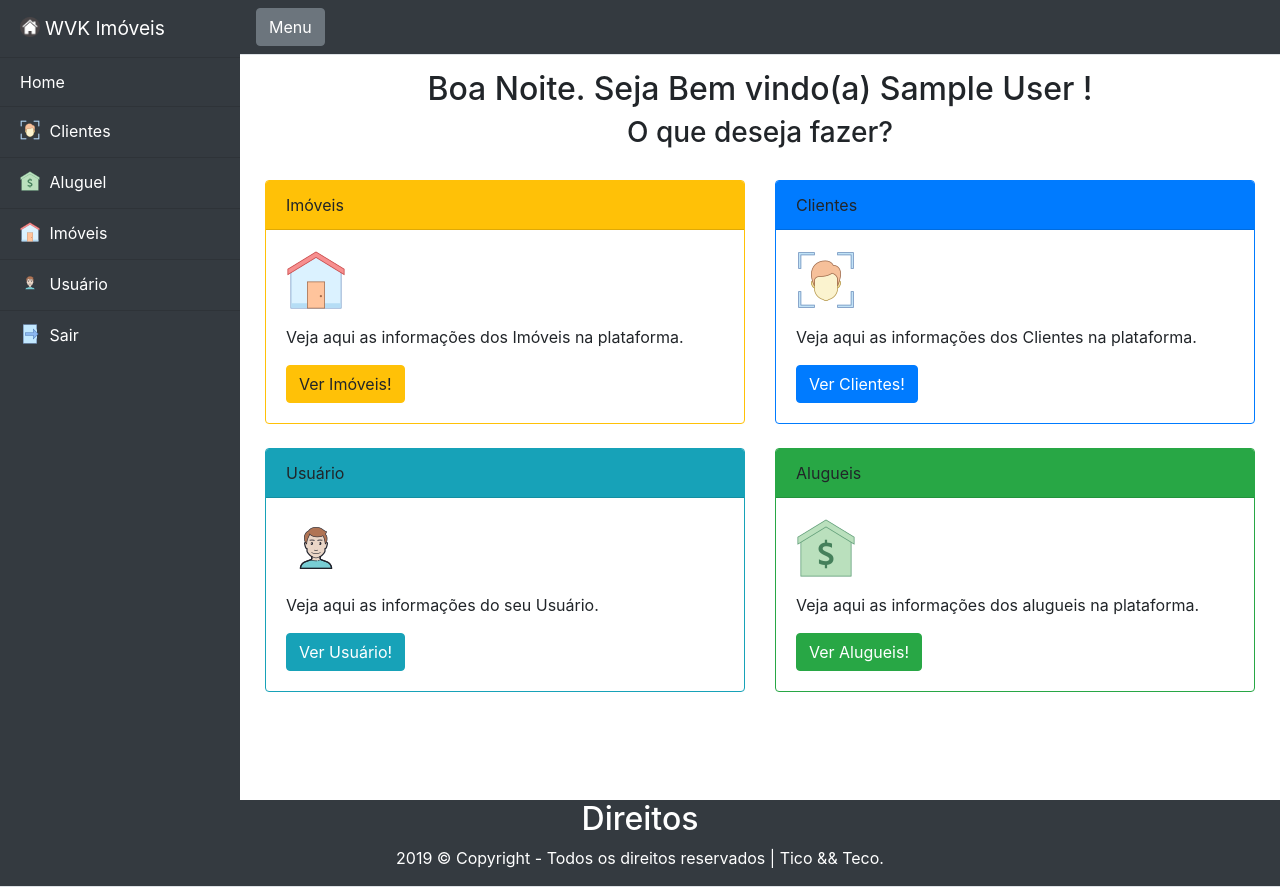
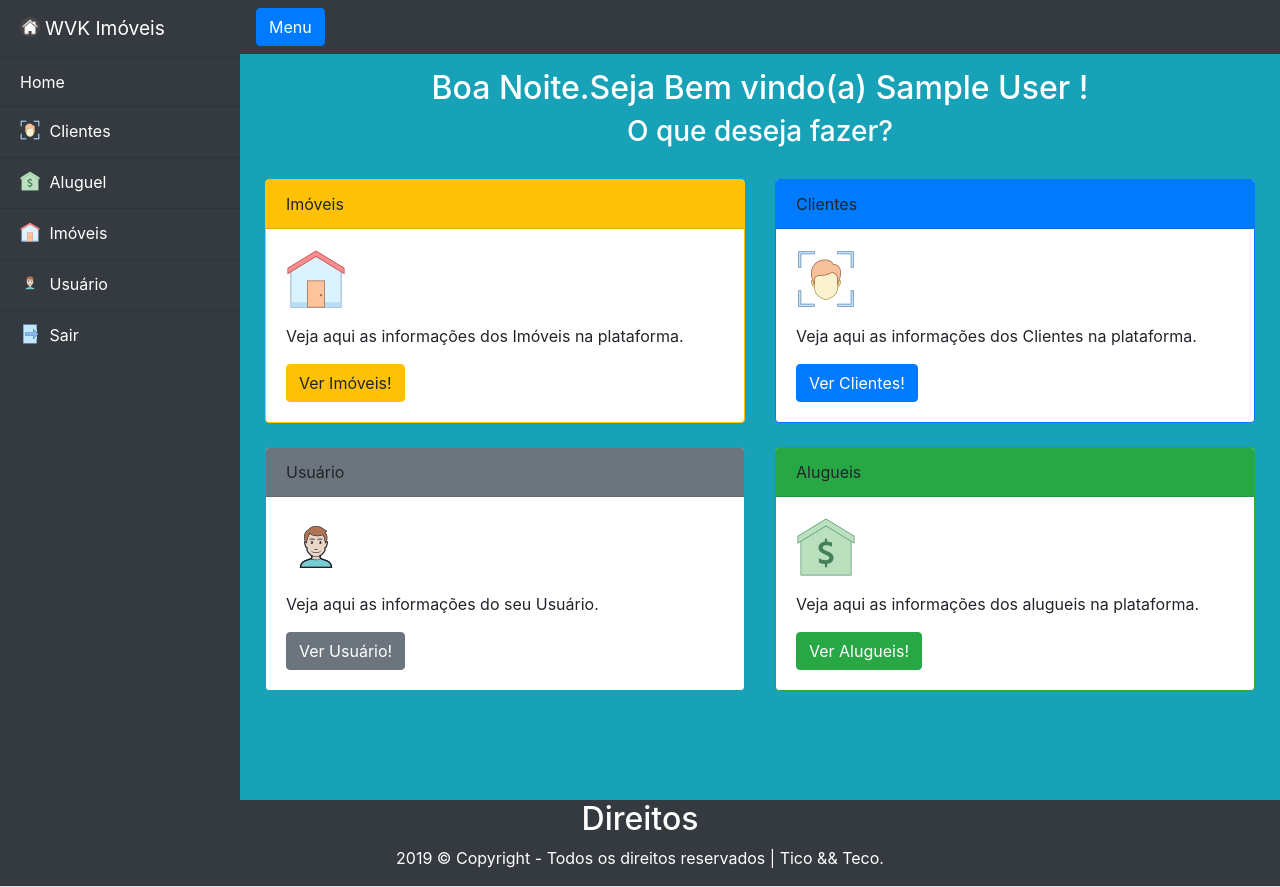
Before and after one commit to KastroWalker/WVK-Imoveis, a PHP site: page /View/vendedor/home_vendedor.php in a window 1280 px wide. Run offline with PHP 8.4, Linux system fonts and the light colour scheme; the visitor is signed in with stand-in values (Sample User, id 1).

Commit message:
Ajeitando a tela de home_vendedor

```diff
--- a/View/vendedor/home_vendedor.php
+++ b/View/vendedor/home_vendedor.php
@@ -26,7 +26,7 @@
         }
     </style>
 </head>
-<body>
+<body class="bg-info">
     <div class="d-flex" id="wrapper">
         <?php
             slideBar("../../img/icon.webp", $icons,"home_vendedor.php", "clientes/clientes.php", "aluguel/aluguel.php", "imoveis/imoveis.php", "usuario/usuario.php", "../../Control/logout.php");
@@ -34,18 +34,18 @@
 
         <div id="page-content-wrapper">
             <header>
-                <nav class="navbar navbar-expand-lg navbar-dark bg-dark border-bottom">
-                    <button class="btn btn-secondary" id="menu-toggle">Menu</button>
+                <nav class="navbar navbar-expand-lg navbar-dark bg-dark ">
+                    <button class="btn btn-primary" id="menu-toggle">Menu</button>
                 </nav>
             </header>
             <div class="container-fluid">
-                <h2 class="d-flex justify-content-center" style="margin-top: 15px;">
+                <h2 class="d-flex justify-content-center text-white" style="margin-top: 15px;">
                     <?php
                         mostra_turno();
-                        echo " Seja Bem vindo(a) $nome_vendedor !";
+                        echo "Seja Bem vindo(a) $nome_vendedor !";
                     ?>
                 </h2>
-                <h3 class="d-flex justify-content-center">O que deseja fazer?</h3>
+                <h3 class="d-flex justify-content-center text-white">O que deseja fazer?</h3>
                 <div style="margin-top: 30px;">
                     <div class="card-deck d-flex justify-content-center">
                         <div class="card border-warning mb-4" style="max-width: 30rem;">
@@ -53,7 +53,7 @@
                             <div class="card-body">
                                 <img src="../../img/home_vendedor/icon-home.png">
                                 <p class="card-text text_card">Veja aqui as informações dos Imóveis na plataforma.</p>
-                                <button class="btn btn-warning">Ver Imóveis!</button>
+                                <button class="btn btn-warning btn-imoveis">Ver Imóveis!</button>
                             </div>
                         </div>
                         <div class="card border-primary mb-4" style="max-width: 30rem;">
@@ -61,18 +61,18 @@
                             <div class="card-body">
                                 <img src="../../img/home_vendedor/icon-client-management.png">
                                 <p class="card-text text_card">Veja aqui as informações dos Clientes na plataforma.</p>
-                                <button class="btn btn-primary">Ver Clientes!</button>
+                                <button class="btn btn-primary btn-cliente">Ver Clientes!</button>
                             </div>
                         </div>
                     </div>
 
                     <div class="card-deck d-flex justify-content-center">
                         <div class="card border-info mb-4" style="max-width: 30rem;">
-                            <div class="card-header bg-info">Usuário</div>
+                            <div class="card-header bg-secondary">Usuário</div>
                             <div class="card-body">
                                 <img src="../../img/home_vendedor/icon-user.png">
                                 <p class="card-text text_card">Veja aqui as informações do seu Usuário.</p>
-                                <button class="btn btn-info">Ver Usuário!</button>
+                                <button class="btn btn-secondary btn-user">Ver Usuário!</button>
                             </div>
                         </div>
                         <div class="card border-success mb-4" style="max-width: 30rem;">
@@ -80,7 +80,7 @@
                             <div class="card-body">
                                 <img src="../../img/home_vendedor/icon-rent.png">
                                 <p class="card-text text_card">Veja aqui as informações dos alugueis na plataforma.</p>
-                                <button class="btn btn-success">Ver Alugueis!</button>
+                                <button class="btn btn-success btn-aluguel">Ver Alugueis!</button>
                             </div>
                         </div>
                     </div>
@@ -100,16 +100,16 @@
             e.preventDefault();
             $("#wrapper").toggleClass("toggled");
         });
-        $('.btn-info').click(function(){
+        $('.btn-user').click(function(){
             window.location.href = "usuario/usuario.php";
         });
-        $('.btn-warning').click(function(){
+        $('.btn-imoveis').click(function(){
             window.location.href = "imoveis/imoveis.php";
         });
-        $('.btn-primary').click(function(){
+        $('.btn-cliente').click(function(){
             window.location.href = "clientes/clientes.php";
         });
-        $('.btn-success').click(function(){
+        $('.btn-aluguel').click(function(){
             window.location.href = "aluguel/aluguel.php";
         });
     </script>
```
